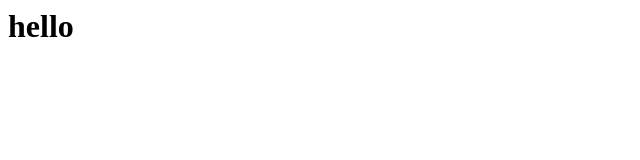
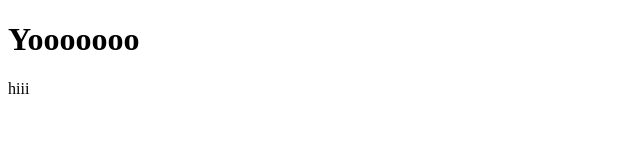
Before and after one commit to idksowhat6-debug/rah-testing, a plain HTML site: page test.html in a window 1280 px wide. Shown: the whole page, without its empty margins (0-640 px from the left). Drawn offline with Linux system fonts and the light colour scheme.

Commit message:
Update test.html

```diff
--- a/test.html
+++ b/test.html
@@ -1,3 +1,10 @@
-<h1>
-  <p>hello</p>
-</h1>
+<!DOCTYPE html>
+<html>
+  <head>
+    <title>yo</title>
+  </head>
+  <body>
+    <h1>Yooooooo</h1>
+    <p>hiii</p>
+  </body>
+</html>
```
